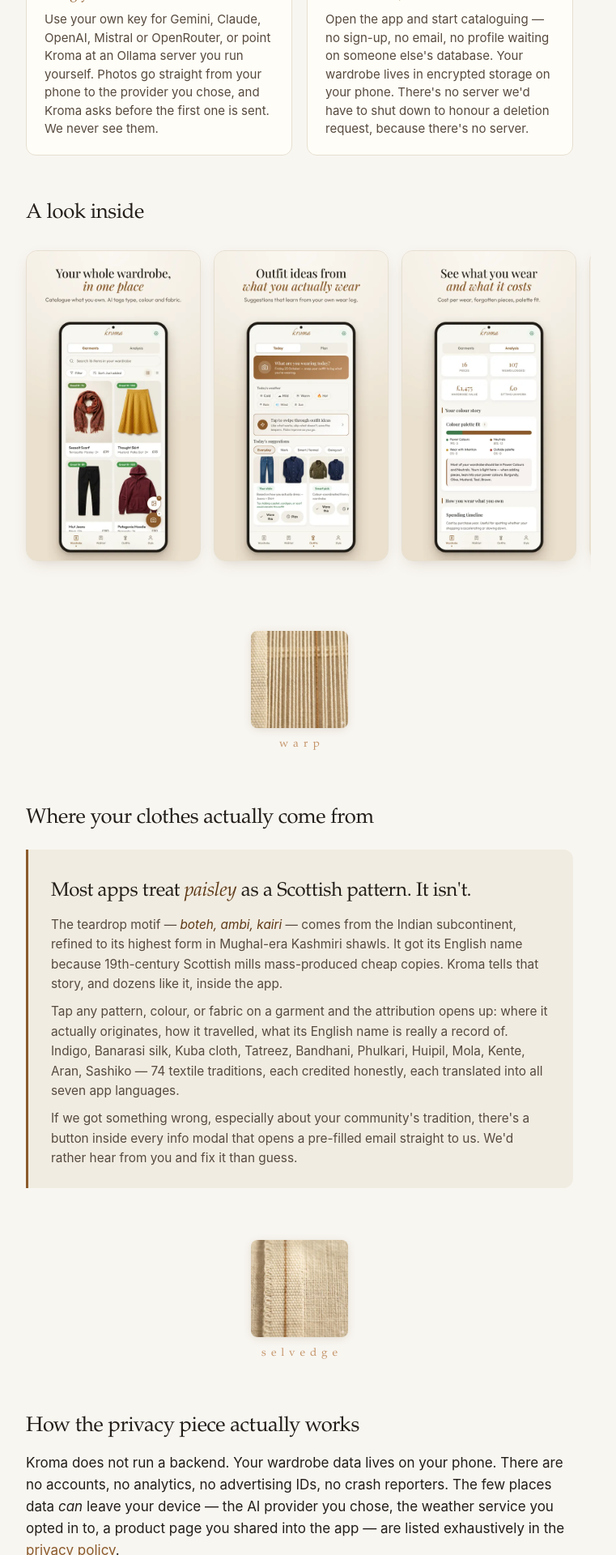
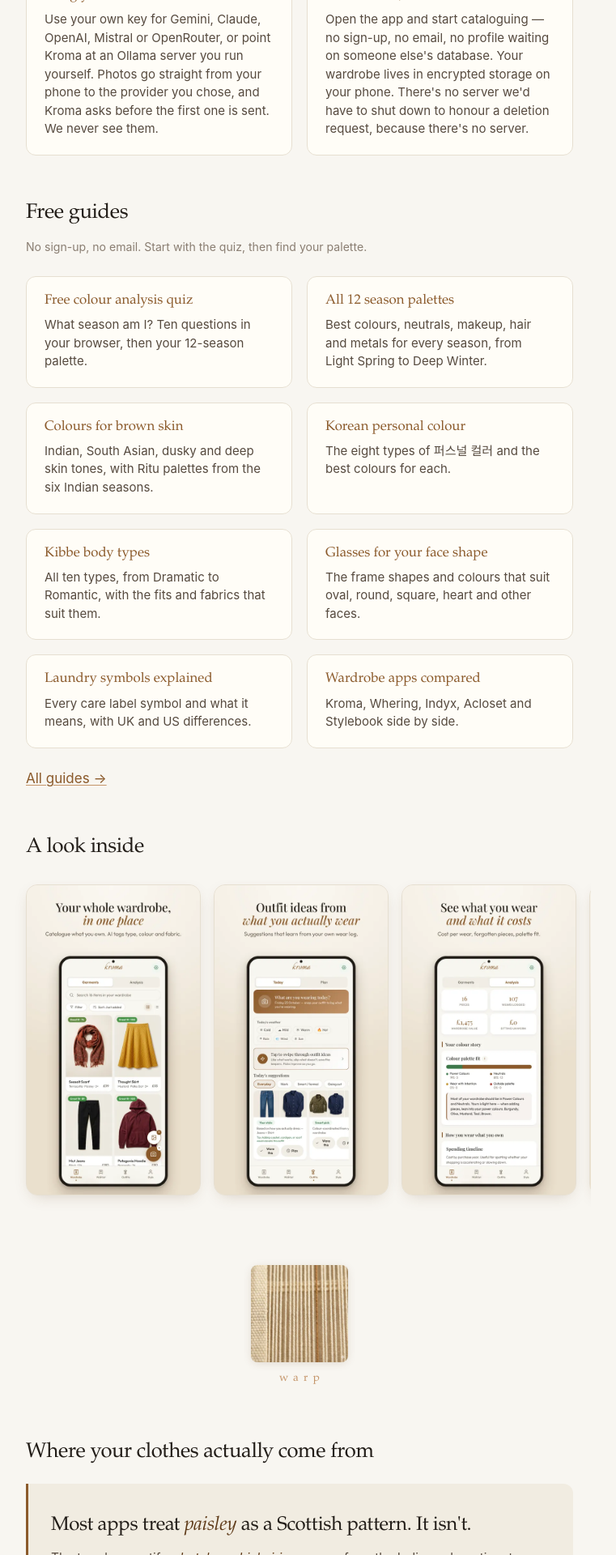
Before and after one commit to pompmmxix/kroma-site, a Jekyll site: the page index.html, which Jekyll copies as it is, in a window 1280 px wide. Shown: the part 1584-3504 px from the top of the page at 81% size, without its empty margins (270-1031 px from the left). Built offline with Jekyll 4.4.1, drawn with Linux system fonts in a browser that asks for light colours.

Commit message:
Homepage: free guides section, clearer title; redirect old policy URLs
- Title/description now say what Kroma is: "Kroma: Wardrobe App & Free Colour Analysis Quiz"
- New "Free guides" section linking the quiz, 12 seasons, brown skin, Korean, Kibbe, glasses, laundry and compare pages
- jekyll-redirect-from: /privacy.html and /terms.html redirect to /privacy/ and /terms/ (Play Console used privacy.html)

Co-Authored-By: Claude Opus 5.5 <noreply@anthropic.com>
Claude-Session: https://claude.ai/code/session_0185LauP71auUNjbXnNZdxpE

```diff
--- a/_config.yml
+++ b/_config.yml
@@ -9,6 +9,7 @@ plugins:
   - jekyll-seo-tag
   - jekyll-feed
   - jekyll-sitemap
+  - jekyll-redirect-from
 
 # Jekyll will render markdown files through _layouts/default.html.
 # Raw .html files (like index.html) are served as-is.
--- a/index.html
+++ b/index.html
@@ -3,8 +3,8 @@
 <head>
 <meta charset="UTF-8">
 <meta name="viewport" content="width=device-width, initial-scale=1.0">
-<title>Kroma — your wardrobe, private by design</title>
-<meta name="description" content="A local-first wardrobe app that catalogues your clothes, learns what you actually wear, and credits the textile traditions you live in. Your data never leaves your phone.">
+<title>Kroma: Wardrobe App &amp; Free Colour Analysis Quiz</title>
+<meta name="description" content="A private wardrobe app: catalogue your clothes, log what you wear and get colour and style advice, with no account. Plus a free colour analysis quiz and guides to all 12 seasons.">
 
 <!-- Canonical URL.  Helps search engines pick a single authoritative URL
      when the site is reachable via apex + www + http variants. -->
@@ -21,7 +21,7 @@
 </script>
 <meta property="og:type" content="website">
 <meta property="og:site_name" content="Kroma">
-<meta property="og:title" content="Kroma — your wardrobe, private by design">
+<meta property="og:title" content="Kroma: Wardrobe App &amp; Free Colour Analysis Quiz">
 <meta property="og:description" content="A local-first wardrobe app that catalogues your clothes, learns what you actually wear, and credits the textile traditions you live in. Your data never leaves your phone.">
 <meta property="og:url" content="https://kroma.fit/">
 <meta property="og:image" content="https://kroma.fit/images/og-image.jpg">
@@ -33,7 +33,7 @@
 <!-- Twitter / X card.  summary_large_image gets the bigger preview when an
      image is set.  No @site or @creator handle yet — add later. -->
 <meta name="twitter:card" content="summary_large_image">
-<meta name="twitter:title" content="Kroma — your wardrobe, private by design">
+<meta name="twitter:title" content="Kroma: Wardrobe App &amp; Free Colour Analysis Quiz">
 <meta name="twitter:description" content="Local-first wardrobe app. Your clothes, your colour and body analysis, your AI of choice — all on your phone.">
 <meta name="twitter:image" content="https://kroma.fit/images/og-image.jpg">
 <meta name="twitter:image:alt" content="The kroma wordmark beside two phones showing the Kroma wardrobe grid and colour analysis. Your wardrobe, private by design.">
@@ -183,6 +183,50 @@
     </section>
 
 
+    <!-- ────────── free guides ──────────
+         Links the guide pages from the homepage, the site's strongest
+         page, so search engines find and index them sooner. -->
+    <section>
+      <h2>Free guides</h2>
+      <p class="muted">No sign-up, no email. Start with the quiz, then find your palette.</p>
+      <div class="features">
+        <a class="feature" href="/colour-analysis/">
+          <h3>Free colour analysis quiz</h3>
+          <p>What season am I? Ten questions in your browser, then your 12-season palette.</p>
+        </a>
+        <a class="feature" href="/colour-analysis/#seasons">
+          <h3>All 12 season palettes</h3>
+          <p>Best colours, neutrals, makeup, hair and metals for every season, from
+          <span class="nowrap">Light Spring</span> to <span class="nowrap">Deep Winter</span>.</p>
+        </a>
+        <a class="feature" href="/colour-analysis/indian-skin-tones/">
+          <h3>Colours for brown skin</h3>
+          <p>Indian, South Asian, dusky and deep skin tones, with Ritu palettes from the six Indian seasons.</p>
+        </a>
+        <a class="feature" href="/colour-analysis/korean-personal-colour/">
+          <h3>Korean personal colour</h3>
+          <p>The eight types of 퍼스널 컬러 and the best colours for each.</p>
+        </a>
+        <a class="feature" href="/kibbe-body-types/">
+          <h3>Kibbe body types</h3>
+          <p>All ten types, from Dramatic to Romantic, with the fits and fabrics that suit them.</p>
+        </a>
+        <a class="feature" href="/glasses-for-face-shape/">
+          <h3>Glasses for your face shape</h3>
+          <p>The frame shapes and colours that suit oval, round, square, heart and other faces.</p>
+        </a>
+        <a class="feature" href="/laundry-symbols/">
+          <h3>Laundry symbols explained</h3>
+          <p>Every care label symbol and what it means, with UK and US differences.</p>
+        </a>
+        <a class="feature" href="/compare/">
+          <h3>Wardrobe apps compared</h3>
+          <p>Kroma, Whering, Indyx, Acloset and Stylebook side by side.</p>
+        </a>
+      </div>
+      <p><a href="/guides/">All guides &rarr;</a></p>
+    </section>
+
     <!-- ────────── screenshots ──────────
          The six Play Store screenshots (headlines baked in), resized to
          540x960 WebP. Horizontal scroll-snap strip; tabindex makes it
--- a/privacy.html
+++ b/privacy.html
@@ -1,6 +1,8 @@
 ---
 layout: null
 permalink: /privacy/
+redirect_from:
+  - /privacy.html
 ---
 <!DOCTYPE html>
 <html lang="en">
--- a/style.css
+++ b/style.css
@@ -386,6 +386,17 @@ hr {
   line-height: 1.5;
 }
 
+a.feature {
+  display: block;
+  color: inherit;
+  text-decoration: none;
+}
+
+a.feature:hover,
+a.feature:focus-visible { border-color: var(--accent); }
+
+.nowrap { white-space: nowrap; }
+
 /* ────────── screenshot strip ──────────
    Play Store screenshots in a sideways scroll-snap row. The strip
    bleeds into the .wrap side padding so cards scroll edge to edge,
--- a/terms.html
+++ b/terms.html
@@ -1,6 +1,8 @@
 ---
 layout: null
 permalink: /terms/
+redirect_from:
+  - /terms.html
 ---
 <!DOCTYPE html>
 <html lang="en">
```
